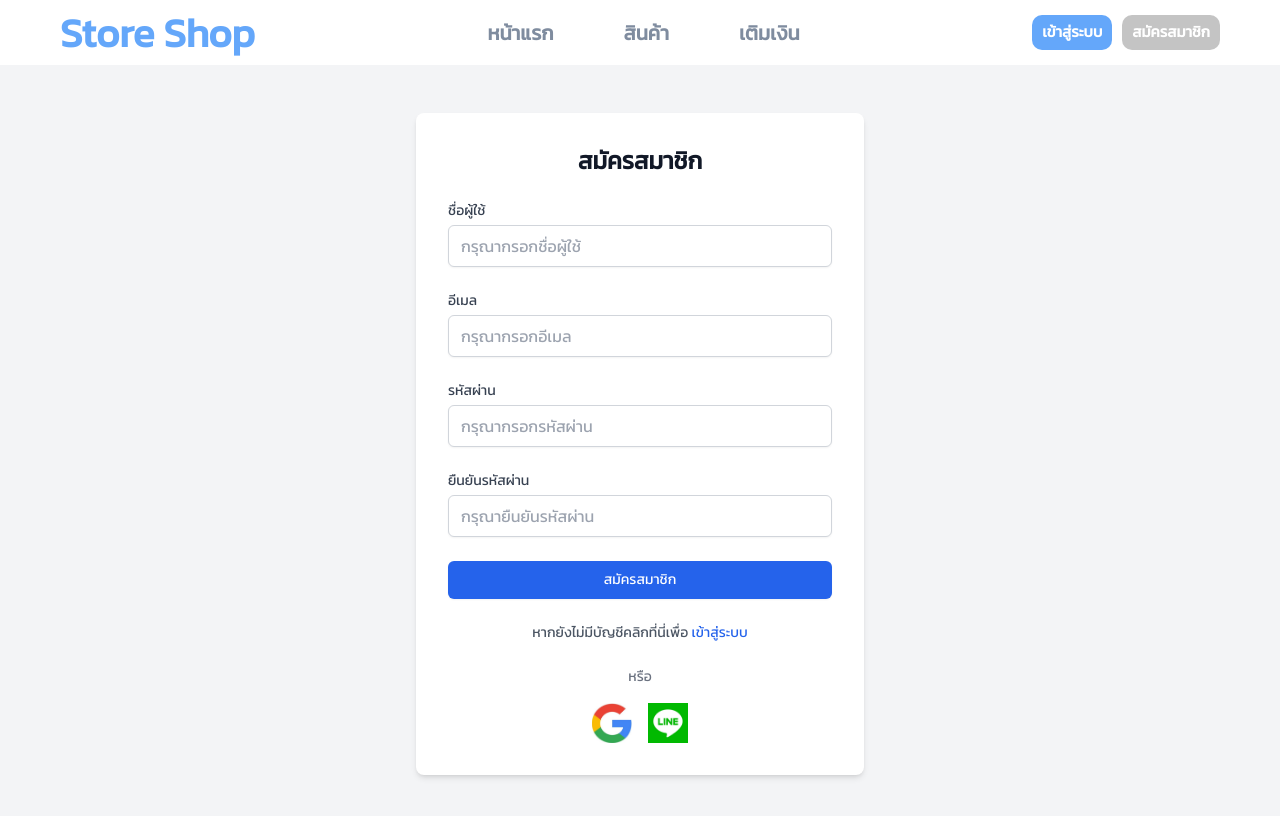
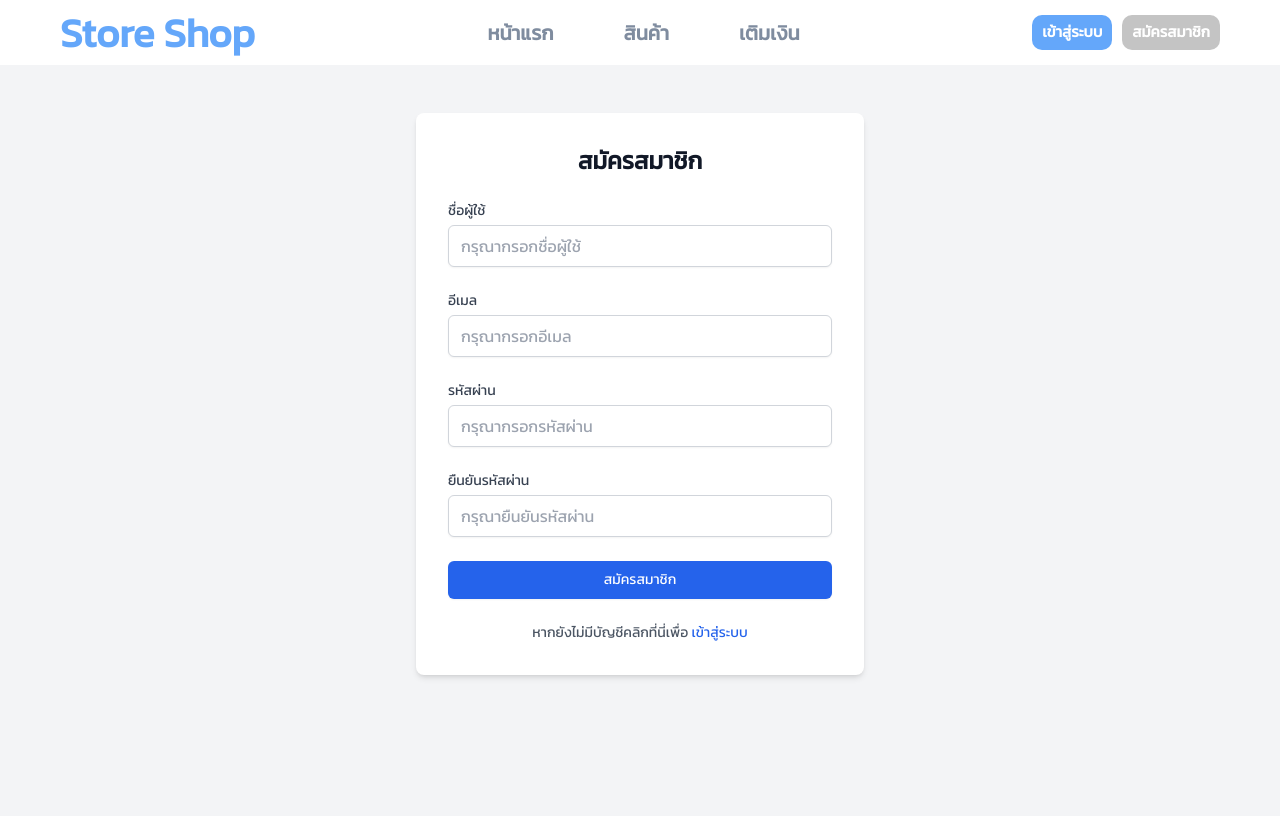
Before and after one commit to Metis1246/project-shop, a Nuxt app: page /register in a window 1280 px wide. Shown: the top 816 px of the page. Built offline with nearby package versions, Linux system fonts and the light colour scheme.

Commit message:
register.vue

```diff
--- a/pages/register.vue
+++ b/pages/register.vue
@@ -74,17 +74,6 @@
           >
         </p>
       </form>
-      <div class="mt-6">
-        <p class="text-center text-sm font-medium text-gray-500">หรือ</p>
-        <div class="mt-4 flex justify-center gap-4">
-          <a href="https://google.com" target="_blank">
-            <img src="/images/google.jpg" alt="Google" class="w-10 h-10" />
-          </a>
-          <a href="https://line.me" target="_blank">
-            <img src="/images/line.jpg" alt="Line" class="w-10 h-10" />
-          </a>
-        </div>
-      </div>
     </div>
   </div>
 </template>
```
